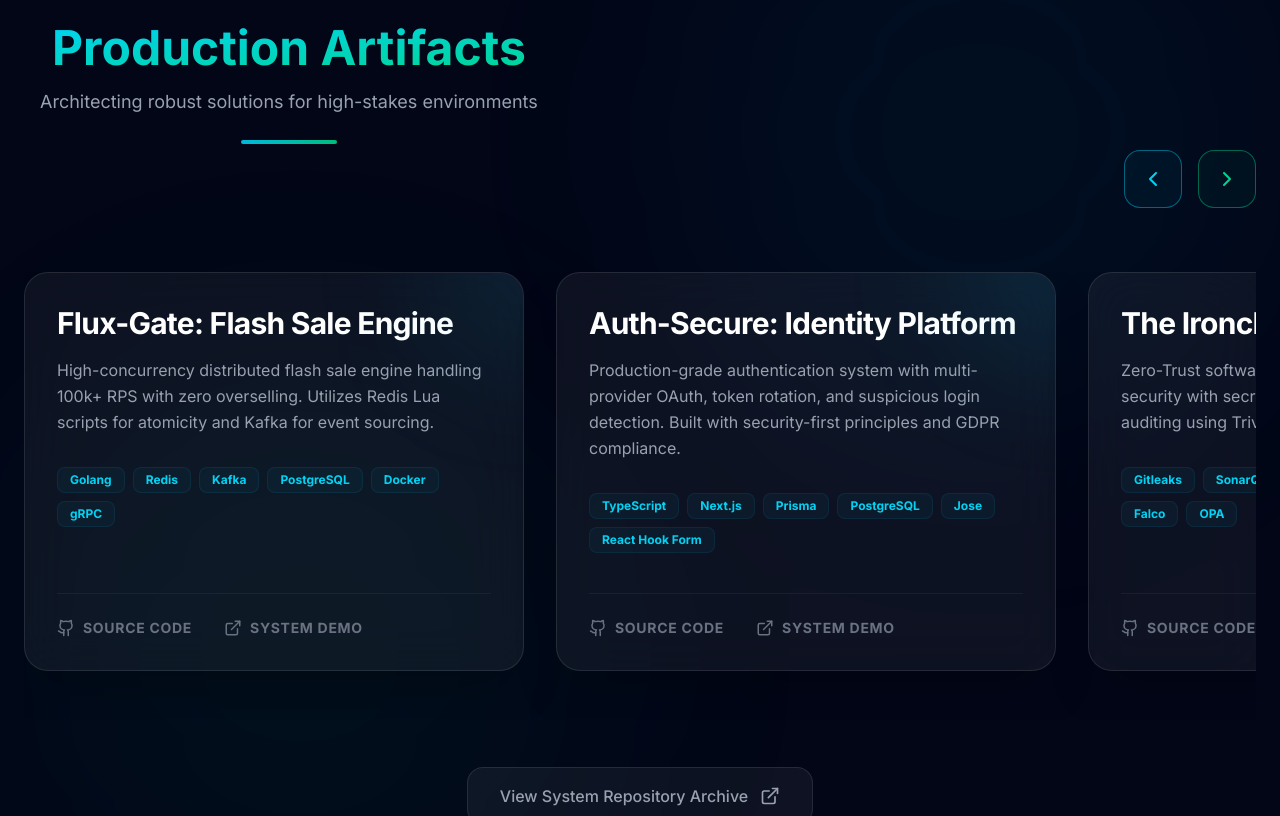
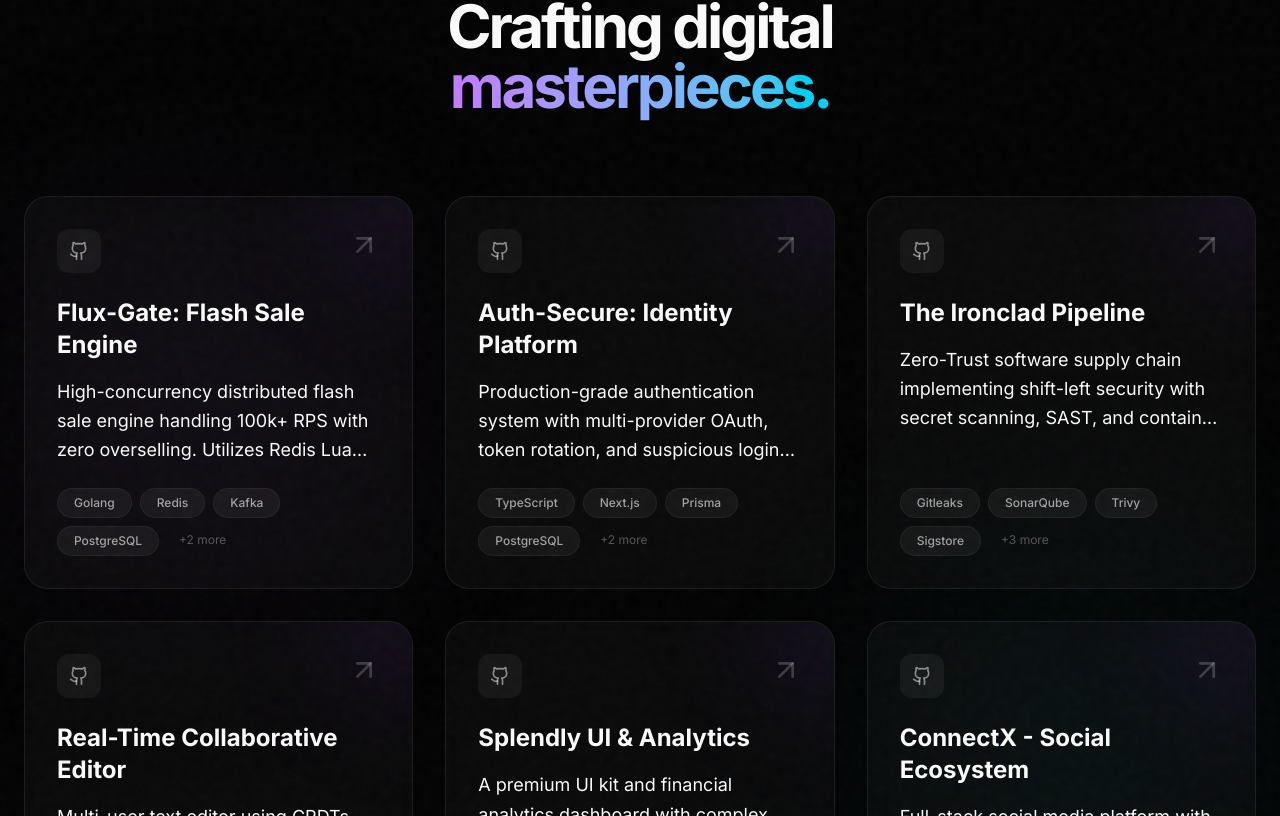
Before and after one commit to KumarDhananjaya/portfolio-new, a Next.js app: page / in a window 1280 px wide. Shown: the part 4404-5220 px from the top of the page. Built offline with nearby package versions, Linux system fonts and the light colour scheme.

Commit message:
Revamp: Redesign Projects section with structured grid and new card

```diff
--- a/components/sections/Projects.tsx
+++ b/components/sections/Projects.tsx
@@ -1,214 +1,64 @@
 'use client';
 
-import React, { useRef, useState, useEffect } from 'react';
-import { motion, useScroll, useTransform, AnimatePresence } from 'framer-motion';
-import { SectionHeading } from '@/components/ui/SectionHeading';
-import { Card } from '@/components/ui/Card';
+import React from 'react';
+import { motion } from 'framer-motion';
 import { PROJECTS } from '@/lib/constants';
-import { Github, ExternalLink, ChevronLeft, ChevronRight } from 'lucide-react';
+import { Github } from 'lucide-react';
+import { ProjectCard } from '@/components/ui/ProjectCard';
 
 export const Projects: React.FC = () => {
-    const scrollRef = useRef<HTMLDivElement>(null);
-    const [canScrollLeft, setCanScrollLeft] = useState(false);
-    const [canScrollRight, setCanScrollRight] = useState(true);
-
-    const checkScroll = () => {
-        if (scrollRef.current) {
-            const { scrollLeft, scrollWidth, clientWidth } = scrollRef.current;
-            setCanScrollLeft(scrollLeft > 0);
-            setCanScrollRight(scrollLeft < scrollWidth - clientWidth - 5);
-        }
-    };
-
-    useEffect(() => {
-        const currentRef = scrollRef.current;
-        if (currentRef) {
-            currentRef.addEventListener('scroll', checkScroll);
-            checkScroll(); // Initial check
-        }
-        return () => currentRef?.removeEventListener('scroll', checkScroll);
-    }, []);
-
-    const scroll = (direction: 'left' | 'right') => {
-        if (scrollRef.current) {
-            const scrollAmount = scrollRef.current.clientWidth * 0.8;
-            scrollRef.current.scrollBy({
-                left: direction === 'left' ? -scrollAmount : scrollAmount,
-                behavior: 'smooth'
-            });
-        }
-    };
-
     return (
         <section
             id="projects"
-            className="w-full py-24 md:py-32 px-6 relative overflow-hidden bg-[#020617]"
+            className="w-full py-24 md:py-32 px-6 relative overflow-hidden bg-grain"
         >
-            {/* Ambient Background Glows */}
-            <div className="absolute top-0 right-0 w-[600px] h-[600px] bg-cyan-500/5 rounded-full blur-[120px] pointer-events-none" />
-            <div className="absolute bottom-0 left-0 w-[600px] h-[600px] bg-emerald-500/5 rounded-full blur-[120px] pointer-events-none" />
+            {/* Background Atmosphere */}
+            <div className="absolute top-1/4 left-0 w-[400px] h-[400px] bg-purple-500/5 rounded-full blur-[120px] pointer-events-none" />
+            <div className="absolute bottom-1/4 right-0 w-[400px] h-[400px] bg-cyan-500/5 rounded-full blur-[120px] pointer-events-none" />
 
-            {/* Top & Bottom Border Glows */}
-            <div className="absolute top-0 left-0 w-full h-[1px] bg-gradient-to-r from-transparent via-cyan-500/30 to-transparent shadow-[0_0_20px_rgba(6,182,212,0.3)]" />
-            <div className="absolute bottom-0 left-0 w-full h-[1px] bg-gradient-to-r from-transparent via-emerald-500/30 to-transparent shadow-[0_0_20px_rgba(16,185,129,0.3)]" />
-
-            <div className="w-full max-w-[1400px] mx-auto relative z-10">
-                <div className="flex flex-col md:flex-row md:items-end justify-between gap-8 mb-16">
-                    <div className="max-w-2xl">
-                        <SectionHeading subtitle="Architecting robust solutions for high-stakes environments">
-                            Production Artifacts
-                        </SectionHeading>
-                    </div>
-
-                    {/* Carousel Navigation */}
-                    <div className="flex gap-4">
-                        <button
-                            onClick={() => scroll('left')}
-                            disabled={!canScrollLeft}
-                            className={`p-4 rounded-2xl border transition-all duration-300 ${canScrollLeft
-                                ? 'border-cyan-500/50 text-cyan-400 bg-cyan-500/5 hover:bg-cyan-500/10 hover:shadow-[0_0_20px_rgba(6,182,212,0.2)]'
-                                : 'border-white/5 text-gray-700 cursor-not-allowed'
-                                }`}
-                            aria-label="Scroll left"
-                        >
-                            <ChevronLeft size={24} />
-                        </button>
-                        <button
-                            onClick={() => scroll('right')}
-                            disabled={!canScrollRight}
-                            className={`p-4 rounded-2xl border transition-all duration-300 ${canScrollRight
-                                ? 'border-emerald-500/50 text-emerald-400 bg-emerald-500/5 hover:bg-emerald-500/10 hover:shadow-[0_0_20px_rgba(16,185,129,0.2)]'
-                                : 'border-white/5 text-gray-700 cursor-not-allowed'
-                                }`}
-                            aria-label="Scroll right"
-                        >
-                            <ChevronRight size={24} />
-                        </button>
-                    </div>
+            <div className="w-full max-w-7xl mx-auto relative z-10">
+                <div className="mb-20 text-center max-w-3xl mx-auto">
+                    <motion.div
+                        initial={{ opacity: 0, y: 20 }}
+                        whileInView={{ opacity: 1, y: 0 }}
+                        viewport={{ once: true }}
+                        transition={{ duration: 0.6 }}
+                    >
+                        <h2 className="text-sm uppercase tracking-[0.4em] text-white/30 mb-4">Selected Works</h2>
+                        <h3 className="text-4xl md:text-6xl font-bold tracking-tighter mb-6">
+                            Crafting digital <br />
+                            <span className="text-transparent bg-clip-text bg-gradient-to-r from-purple-400 to-cyan-400">masterpieces.</span>
+                        </h3>
+                    </motion.div>
                 </div>
 
-                {/* Carousel Container */}
-                <div
-                    ref={scrollRef}
-                    className="flex gap-8 overflow-x-auto pb-12 px-2 scrollbar-hide snap-x snap-mandatory"
-                    style={{ scrollbarWidth: 'none', msOverflowStyle: 'none' }}
-                >
+                {/* Projects Grid */}
+                <div className="grid grid-cols-1 md:grid-cols-2 lg:grid-cols-3 gap-8 mb-20 px-4 md:px-0">
                     {PROJECTS.map((project, index) => (
-                        <ProjectCard key={index} project={project} index={index} />
+                        <ProjectCard key={project.title} project={project} index={index} />
                     ))}
                 </div>
 
-                {/* All Projects Footer */}
+                {/* Repository Link */}
                 <motion.div
                     initial={{ opacity: 0, y: 20 }}
                     whileInView={{ opacity: 1, y: 0 }}
                     viewport={{ once: true }}
-                    className="text-center mt-12"
+                    className="flex justify-center"
                 >
                     <a
                         href={`https://github.com/KumarDhananjaya?tab=repositories`}
                         target="_blank"
                         rel="noopener noreferrer"
-                        className="inline-flex items-center gap-3 px-8 py-4 bg-white/5 hover:bg-white/10 rounded-2xl text-gray-400 hover:text-cyan-400 transition-all border border-white/10 hover:border-cyan-500/30 group font-medium"
+                        className="group flex flex-col items-center gap-4"
                     >
-                        <span>View System Repository Archive</span>
-                        <ExternalLink size={20} className="group-hover:translate-x-1 group-hover:-translate-y-1 transition-transform" />
+                        <div className="w-16 h-16 rounded-3xl glass flex items-center justify-center group-hover:scale-110 group-hover:bg-white/10 transition-all duration-500">
+                            <Github size={24} />
+                        </div>
+                        <span className="text-xs uppercase tracking-widest text-white/20 group-hover:text-white/50 transition-colors">View all 50+ repositories</span>
                     </a>
                 </motion.div>
             </div>
         </section>
     );
 };
-
-const ProjectCard: React.FC<{ project: any; index: number }> = ({ project, index }) => {
-    const cardRef = useRef<HTMLDivElement>(null);
-    const [rotateX, setRotateX] = useState(0);
-    const [rotateY, setRotateY] = useState(0);
-
-    const handleMouseMove = (e: React.MouseEvent<HTMLDivElement>) => {
-        if (!cardRef.current) return;
-        const rect = cardRef.current.getBoundingClientRect();
-        const centerX = rect.left + rect.width / 2;
-        const centerY = rect.top + rect.height / 2;
-        const mouseX = e.clientX - centerX;
-        const mouseY = e.clientY - centerY;
-
-        // Dynamic tilt factors
-        setRotateX((mouseY / (rect.height / 2)) * -10);
-        setRotateY((mouseX / (rect.width / 2)) * 10);
-    };
-
-    const handleMouseLeave = () => {
-        setRotateX(0);
-        setRotateY(0);
-    };
-
-    return (
-        <motion.div
-            ref={cardRef}
-            onMouseMove={handleMouseMove}
-            onMouseLeave={handleMouseLeave}
-            className="min-w-[320px] md:min-w-[500px] snap-start perspective-1000"
-            initial={{ opacity: 0, scale: 0.9 }}
-            whileInView={{ opacity: 1, scale: 1 }}
-            viewport={{ once: true }}
-            transition={{ duration: 0.6, delay: index * 0.1 }}
-            style={{
-                transformStyle: 'preserve-3d',
-                rotateX: rotateX,
-                rotateY: rotateY,
-                transition: 'transform 0.1s ease-out'
-            }}
-        >
-            <div className="h-full flex flex-col rounded-3xl bg-white/5 backdrop-blur-xl border border-white/10 p-8 hover:border-cyan-500/40 transition-colors duration-500 group overflow-hidden relative shadow-2xl">
-                {/* Highlight Glow */}
-                <div className="absolute -top-24 -right-24 w-48 h-48 bg-cyan-500/10 rounded-full blur-[60px] group-hover:bg-cyan-500/20 transition-all" />
-
-                <h3 className="text-3xl font-bold mb-4 text-white group-hover:text-transparent group-hover:bg-clip-text group-hover:bg-gradient-to-r group-hover:from-cyan-400 group-hover:to-emerald-400 transition-all duration-300 tracking-tight">
-                    {project.title}
-                </h3>
-
-                <p className="text-gray-400 mb-8 leading-relaxed text-base">
-                    {project.description}
-                </p>
-
-                <div className="flex flex-wrap gap-2 mb-10">
-                    {project.technologies.map((tech: string) => (
-                        <span
-                            key={tech}
-                            className="px-3 py-1 rounded-lg bg-cyan-500/5 text-cyan-400 text-xs border border-cyan-500/10 font-bold group-hover:border-cyan-500/30 transition-all"
-                        >
-                            {tech}
-                        </span>
-                    ))}
-                </div>
-
-                <div className="flex gap-8 mt-auto border-t border-white/5 pt-6">
-                    {project.github !== '#' && (
-                        <a
-                            href={project.github}
-                            target="_blank"
-                            rel="noopener noreferrer"
-                            className="flex items-center gap-2 text-gray-500 hover:text-cyan-400 transition-colors text-sm font-bold uppercase tracking-wider"
-                        >
-                            <Github size={18} />
-                            <span>Source Code</span>
-                        </a>
-                    )}
-
-                    {project.github !== '#' && (
-                        <a
-                            href={project.github}
-                            target="_blank"
-                            rel="noopener noreferrer"
-                            className="flex items-center gap-2 text-gray-500 hover:text-emerald-400 transition-colors text-sm font-bold uppercase tracking-wider"
-                        >
-                            <ExternalLink size={18} />
-                            <span>System Demo</span>
-                        </a>
-                    )}
-                </div>
-            </div>
-        </motion.div>
-    );
-};
```
